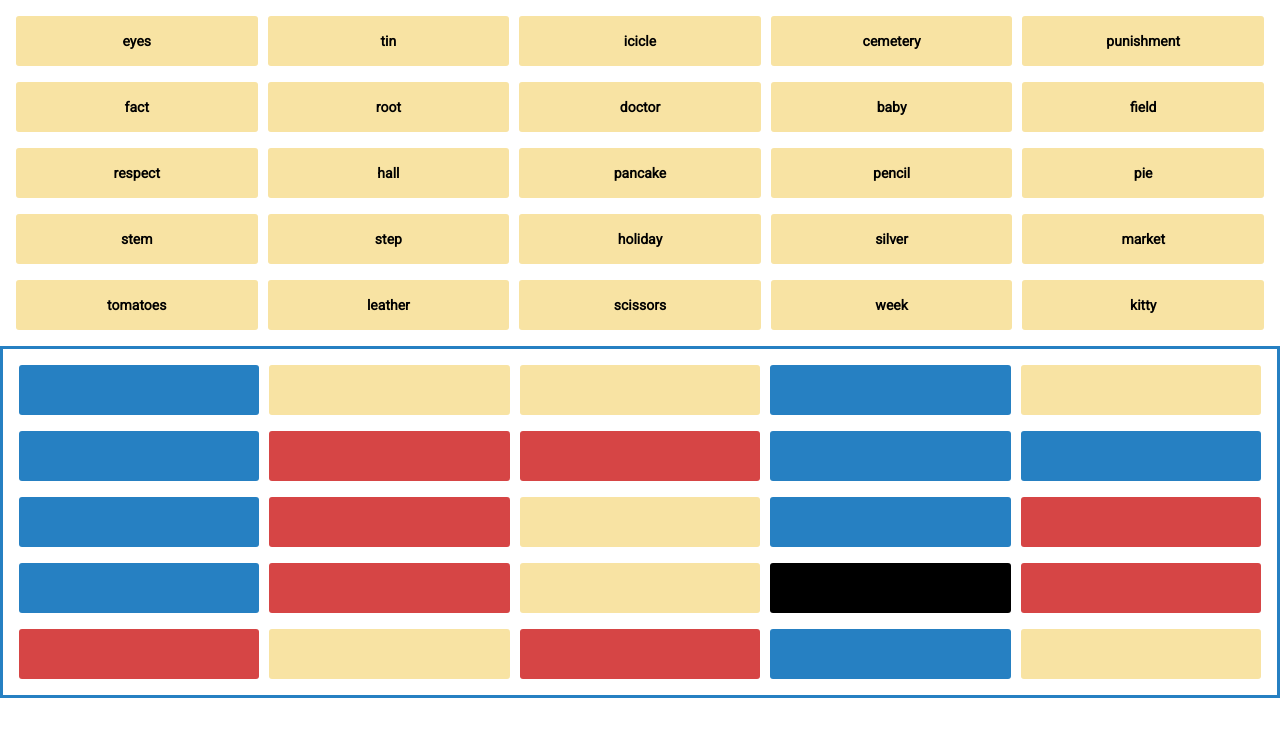
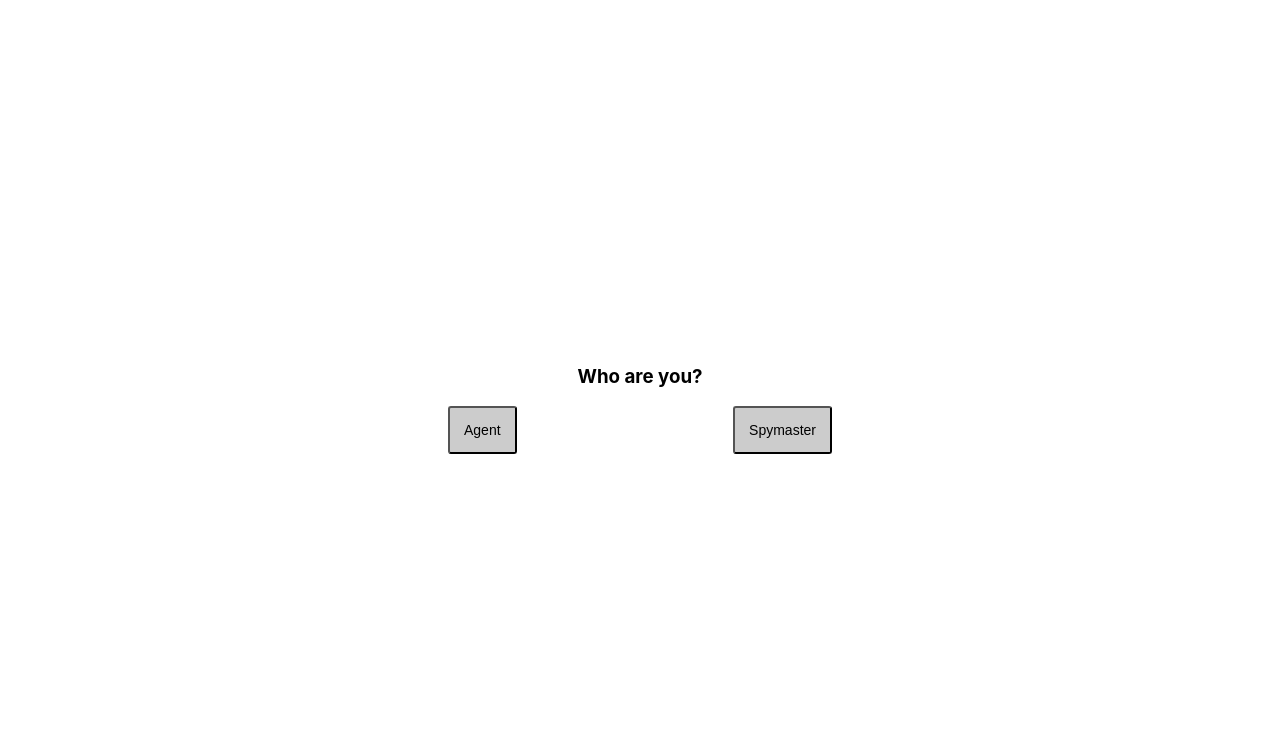
Before and after one commit to kksy/codenames-portable, a React (Create React App) app: page / in a window 1280 px wide. Shown: the top 736 px of the page. Built offline with nearby package versions, Linux system fonts and the light colour scheme.

Commit message:
Choose player type

```diff
--- a/src/App.css
+++ b/src/App.css
@@ -1,3 +1,7 @@
+* {
+  box-sizing: border-box;
+}
+
 .Board {
   padding: 1em;
   display: grid;
@@ -5,7 +9,7 @@
   grid-auto-rows: minmax(50px, auto);
   column-gap: 10px;
   row-gap: 1em;
-  /* height: 100vh; */
+  height: 100vh;
 }
 
 .Board__tile {
@@ -27,9 +31,31 @@
   grid-auto-rows: minmax(50px, auto);
   column-gap: 10px;
   row-gap: 1em;
-  /* height: 100vh; */
+  height: 100vh;
 }
 
 .SpymasterBoard__cell {
   border-radius: 3px;
 }
+
+.Screen {
+  height: 100vh;
+  display: flex;
+  align-items: center;
+  justify-content: center;
+  flex-direction: column;
+}
+
+.Button {
+  font-size: 14px;
+  border-radius: 3px;
+  padding: 1em;
+  background-color: #ccc;
+}
+
+.ChoosePlayerControls {
+  display: flex;
+  flex-direction: row;
+  justify-content: space-between;
+  width: 30%;
+}
--- a/src/App.js
+++ b/src/App.js
@@ -1,12 +1,30 @@
-import React from 'react';
+import React, { useState } from 'react';
 import AgentScreen from './AgentScreen';
 import SpymasterScreen from './SpymasterScreen';
+import './App.css';
 
 const App = () => {
-  return <div>
-    <AgentScreen />
-    <SpymasterScreen />
-  </div>
+  const [user, setUser] = useState(null);
+  const screen = {
+    agent: <AgentScreen />,
+    spymaster: <SpymasterScreen />,
+  }
+  const ChoosePlayerScreen = () => {
+    return (
+      <div className="Screen">
+        <h3>Who are you?</h3>
+        <div className="ChoosePlayerControls">
+          <button className="Button" onClick={() => setUser('agent')}>Agent</button>
+          <button className="Button" onClick={() => setUser('spymaster')}>Spymaster</button>
+        </div>
+      </div>
+    );
+  }
+  return (
+    <div>
+      {user ? screen[user] : <ChoosePlayerScreen />}
+    </div>
+  )
 }
 
 export default App;
```
